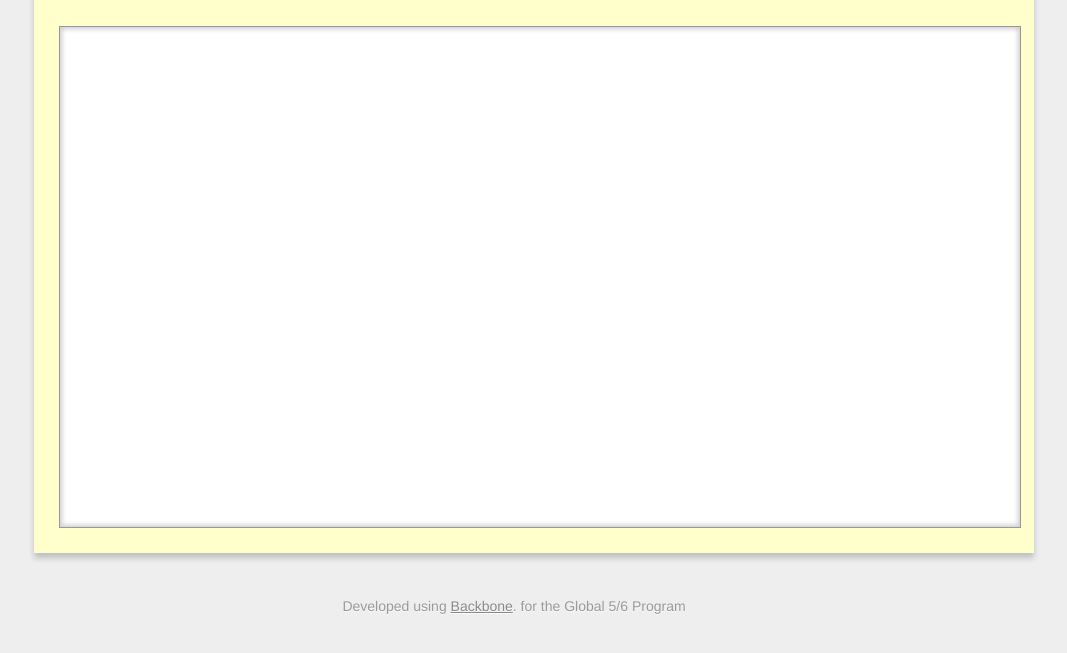
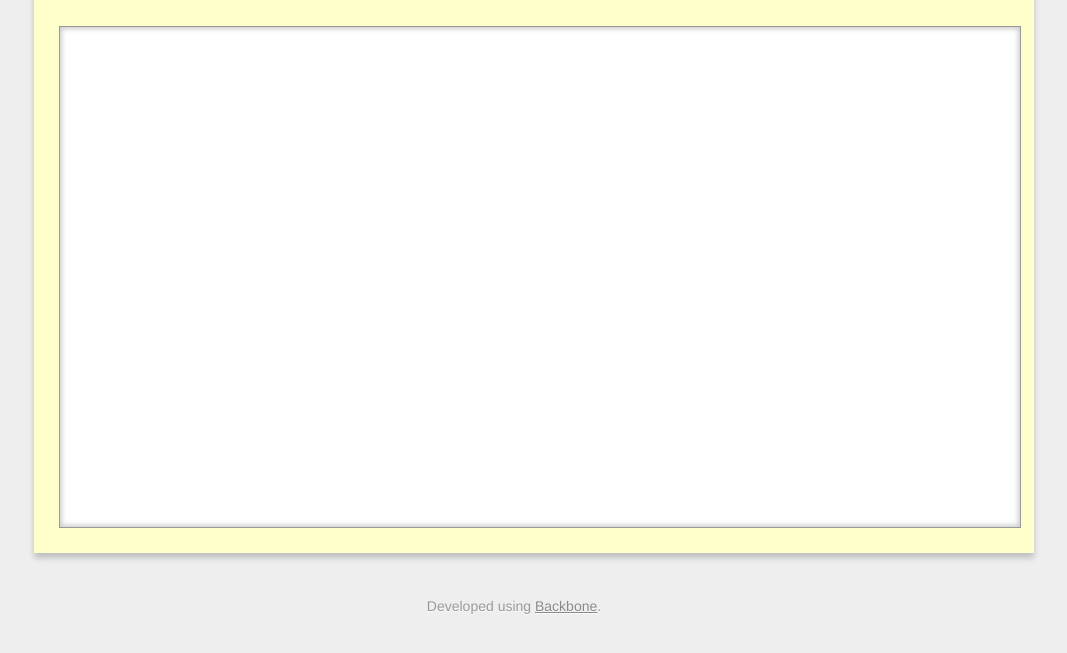
Before and after one commit to ramseydsilva/backbone-boilerplate, a plain HTML site: page index.html in a window 1280 px wide. Shown: the part 141-794 px from the top of the page, without its empty margins (126-1193 px from the left). Drawn offline with nearby package versions, Linux system fonts and the light colour scheme.

Commit message:
Removed reference to old project

```diff
--- a/index.html
+++ b/index.html
@@ -26,7 +26,6 @@
 </div>
 <div id="credits">
     <p>Developed using <a target="blank" href="http://backbonejs.org/">Backbone</a>.
-       for the Global 5/6 Program
     </p>
 </div>
 </div>
```
